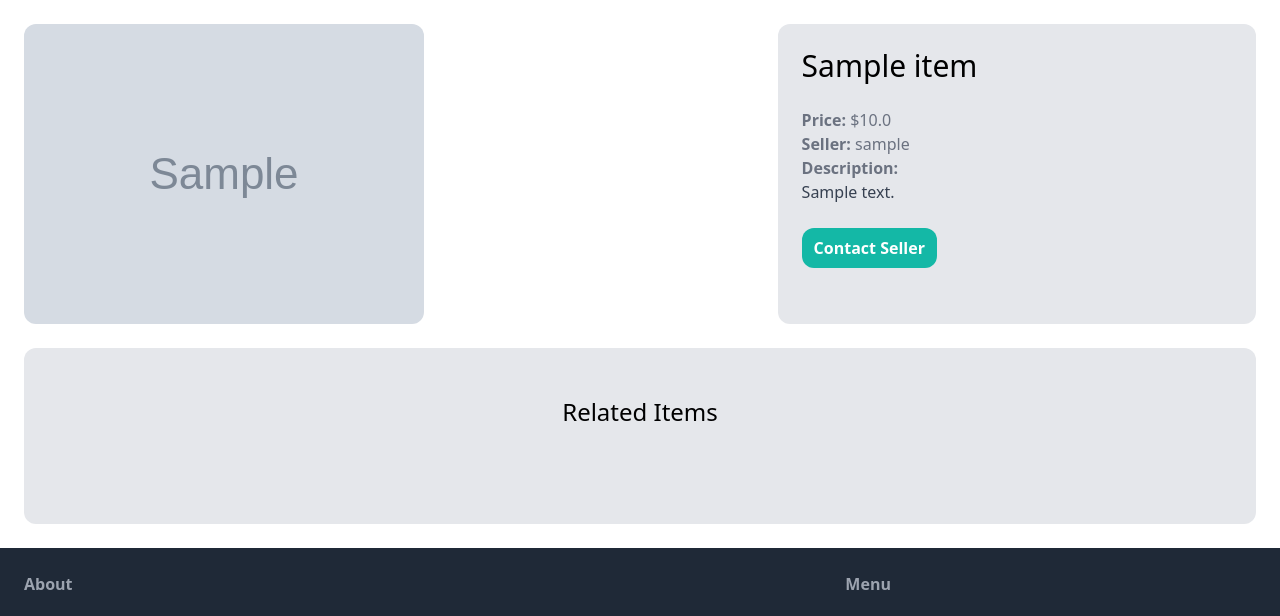
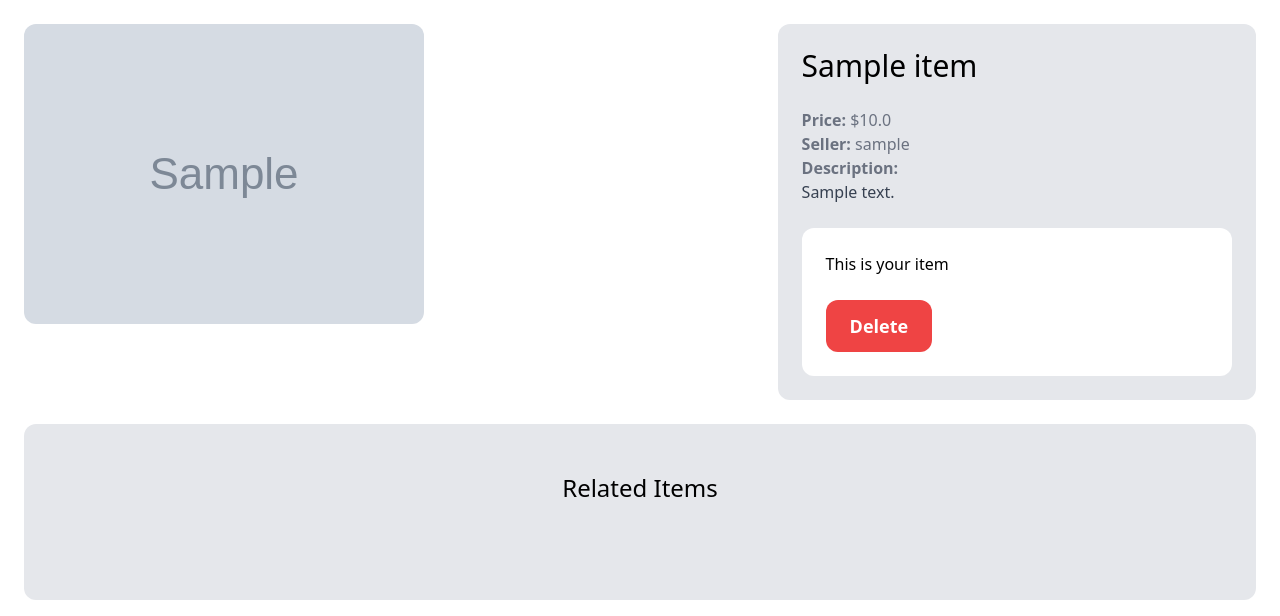
Before and after one commit to vperizes/online_marketplace, a Django app: page /items/1 in a window 1280 px wide. Shown: the part 77-693 px from the top of the page. Run offline with Django 5.2, Linux system fonts and the light colour scheme; a user stored in the database is signed in; tables that the repository leaves empty hold one stand-in row (values such as "Sample post"); grey boxes marked "Sample" are stand-in pictures; some libraries are stand-ins or nearby versions.

Commit message:
add delete functionality

```diff
--- a/marketplace/item/templates/item/detail.html
+++ b/marketplace/item/templates/item/detail.html
@@ -17,7 +17,16 @@
                 <p class="text-gray-700"><strong class="text-gray-500">Description:</strong><br> {{item.description}}</p>
             {% endif %}
 
-            <a href="#" class="inline-block mt-6 px-3 py-2 text-m font-semibold bg-teal-500 text-white rounded-xl hover:bg-teal-700">Contact Seller</a>
+            {% if request.user == item.created_by %}
+                <div class="mt-6 p-6 bg-white rounded-xl">
+                    <p>This is your item</p>
+                    <a href="{% url "item:deleteItem" item.id %}" class="inline-block mt-6 px-6 py-3 text-lg font-semibold bg-red-500 text-white rounded-xl">Delete</a>
+                </div>
+
+            {% else %}
+                <a href="#" class="inline-block mt-6 px-3 py-2 text-m font-semibold bg-teal-500 text-white rounded-xl hover:bg-teal-700">Contact Seller</a>
+            {% endif %}
+
         </div>
     </div>
 
--- a/marketplace/item/urls.py
+++ b/marketplace/item/urls.py
@@ -6,4 +6,5 @@ app_name = "item"
 urlpatterns = [
     path("new/", views.newItem, name="newItem"),
     path("<int:pk>", views.detail, name="detail"),
+    path("<int:pk>/delete/", views.deleteItem, name="deleteItem"),
 ]
--- a/marketplace/item/views.py
+++ b/marketplace/item/views.py
@@ -35,3 +35,11 @@ def newItem(request):
     return render(
         request, "item/newitemform.html", {"form": form, "title": "Add New Item"}
     )
+
+
+@login_required
+def deleteItem(request, pk):
+    item = get_object_or_404(Item, pk=pk, created_by=request.user)
+    item.delete()
+
+    return redirect("/dashboard:index")
```
